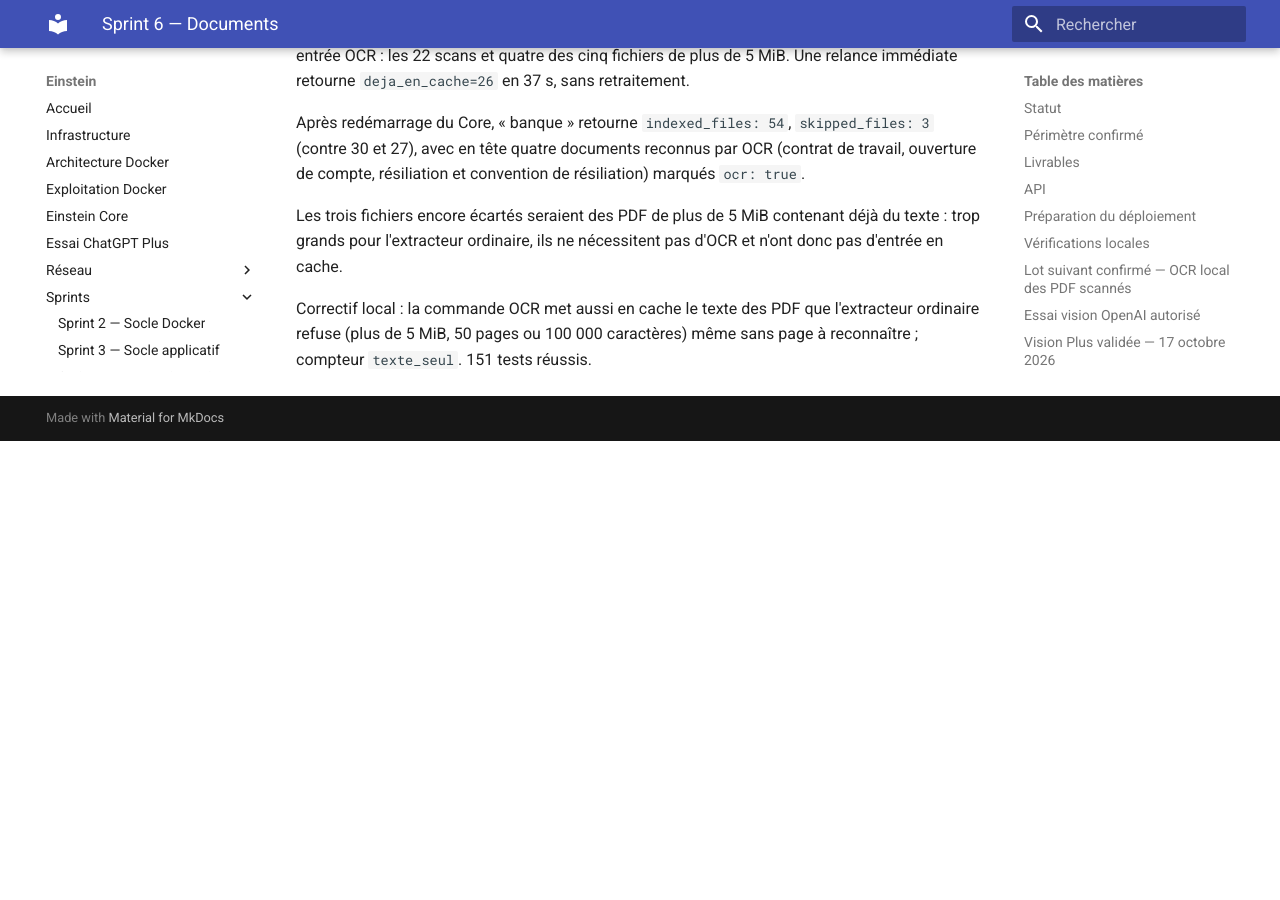
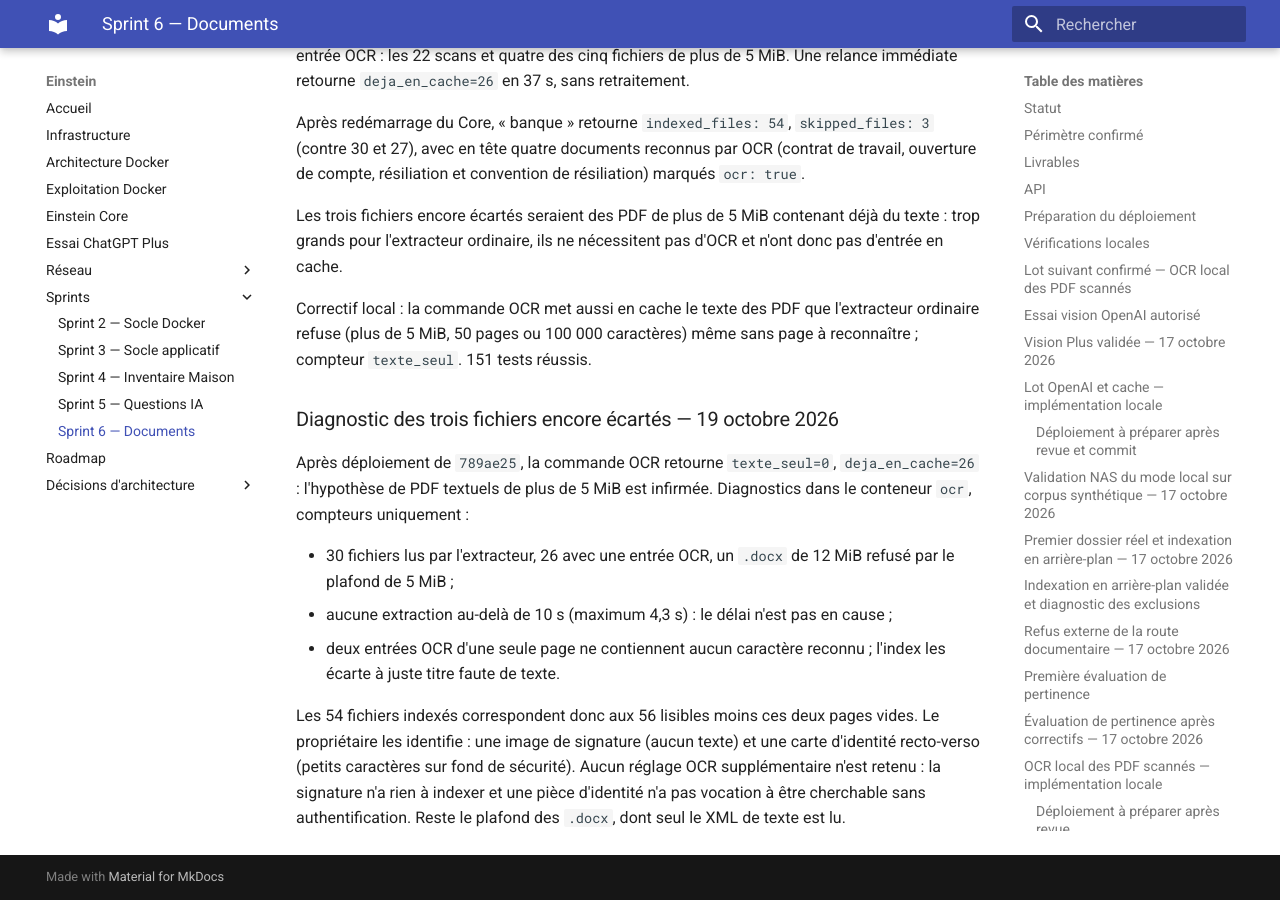
Before and after one commit to asanchez74/Einstein, an MkDocs documentation site: the page built from docs/sprints/sprint-6-recherche-documentaire.md, in a window 1280 px wide and 900 px high, scrolled down 11572 px. Built offline with MkDocs 1.6.1 and Material for MkDocs 9.7.7, drawn with Linux system fonts in a browser that asks for light colours; before the commit the page ends 12013 px from its top, so only the background shows below that.

Commit message:
docs: consigner le diagnostic des fichiers écartés après OCR
Co-Authored-By: Claude Opus 5.5 <noreply@anthropic.com>

```diff
--- a/docs/sprints/sprint-6-recherche-documentaire.md
+++ b/docs/sprints/sprint-6-recherche-documentaire.md
@@ -520,3 +520,23 @@ pas d'OCR et n'ont donc pas d'entrée en cache.
 Correctif local : la commande OCR met aussi en cache le texte des PDF que
 l'extracteur ordinaire refuse (plus de 5 MiB, 50 pages ou 100 000 caractères)
 même sans page à reconnaître ; compteur `texte_seul`. 151 tests réussis.
+
+### Diagnostic des trois fichiers encore écartés — 19 octobre 2026
+
+Après déploiement de `789ae25`, la commande OCR retourne `texte_seul=0`,
+`deja_en_cache=26` : l'hypothèse de PDF textuels de plus de 5 MiB est
+infirmée. Diagnostics dans le conteneur `ocr`, compteurs uniquement :
+
+- 30 fichiers lus par l'extracteur, 26 avec une entrée OCR, un `.docx` de
+  12 MiB refusé par le plafond de 5 MiB ;
+- aucune extraction au-delà de 10 s (maximum 4,3 s) : le délai n'est pas en cause ;
+- deux entrées OCR d'une seule page ne contiennent aucun caractère reconnu ;
+  l'index les écarte à juste titre faute de texte.
+
+Les 54 fichiers indexés correspondent donc aux 56 lisibles moins ces deux
+pages vides. Le propriétaire les identifie : une image de signature (aucun
+texte) et une carte d'identité recto-verso (petits caractères sur fond de
+sécurité). Aucun réglage OCR supplémentaire n'est retenu : la signature n'a
+rien à indexer et une pièce d'identité n'a pas vocation à être cherchable
+sans authentification. Reste le plafond des `.docx`, dont seul le XML de
+texte est lu.
```
